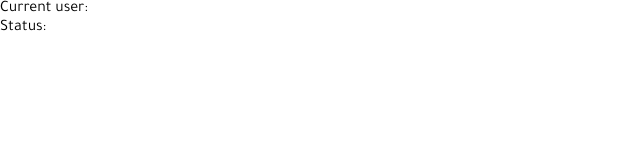
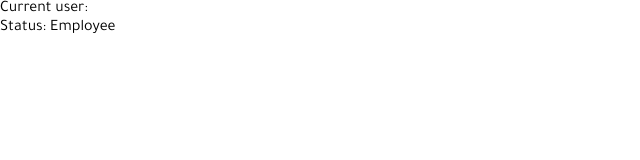
Before and after one commit to ayaOaya/frontEnd_virtualMachine, a React (Vite) app: page /usersstatus in a window 1280 px wide. Shown: the top 160 px of the page, without its empty margins (0-640 px from the left). Built offline with nearby package versions, Linux system fonts and the light colour scheme.

Commit message:
roles & permisions

```diff
--- a/package.json
+++ b/package.json
@@ -14,6 +14,7 @@
     "@fortawesome/react-fontawesome": "^0.2.0",
     "@reduxjs/toolkit": "^1.9.5",
     "@studio-freight/lenis": "^1.0.9",
+    "jwt-decode": "^3.1.2",
     "react": "^18.2.0",
     "react-dom": "^18.2.0",
     "react-redux": "^8.0.5",
--- a/src/UsersInfo/Dashbord/Dashbord.jsx
+++ b/src/UsersInfo/Dashbord/Dashbord.jsx
@@ -7,25 +7,27 @@ import { FontAwesomeIcon } from '@fortawesome/react-fontawesome'
  import { faFolderOpen } from "@fortawesome/free-solid-svg-icons"
  import { faVideo } from "@fortawesome/free-solid-svg-icons"
  import dashbordProps from '../Props/dashBordProps'
+ import useAuth from '../../hooks/useAuth'
 
 import "./style.scss"
 
 
 const Dahbord = () => {
+  const { username, isManager, isAdmin} = useAuth()
   return (
     <>
     <div className="dashbord">
       <div className="social-side-icons">
       <a  href="/"><FontAwesomeIcon icon={faHouse} className='icons-info-style'/></a> <br />
       <a href="/usersstatus"><FontAwesomeIcon icon={faUser} className='icons-info-style'/></a> <br />
-      <a href=""><FontAwesomeIcon icon={faClipboard} className='icons-info-style'/></a> <br />
+      {(isAdmin || isAdmin) && <a href=""><FontAwesomeIcon icon={faClipboard} className='icons-info-style'/></a>} <br />
       <a href=""><FontAwesomeIcon icon={faEnvelopeOpen} className='icons-info-style'/></a> <br />
       <a href=""><FontAwesomeIcon icon={faFolderOpen} className='icons-info-style'/></a> <br />
       <a href=""><FontAwesomeIcon icon={faVideo} className='icons-info-style'/></a> <br />
       </div>
 
       <div className="dash-container">
-        <div className="header-img"></div>
+        <div className="header-img"> Welcom {username}</div>
         <div className="header-image-titles"></div>
         <div className="dash-links">
           <ul className='dash-ul'>
--- a/src/UsersInfo/UsersStatus/UsersStatus.jsx
+++ b/src/UsersInfo/UsersStatus/UsersStatus.jsx
@@ -1,9 +1,12 @@
+import useAuth from "../../hooks/useAuth"
 
 const UsersStatus = () => {
+  const { username, status} = useAuth()
+
     const content = (
     <div className="status-employement">
-        <p>Current user:</p>
-        <p>Status:</p>
+        <p>Current user: {username}</p>
+        <p>Status: {status}</p>
     </div>
     )
   return content
--- /dev/null
+++ b/src/hooks/useAuth.jsx
@@ -0,0 +1,28 @@
+import { useSelector } from 'react-redux'
+import { selectCurrentToken } from "../features/auth/authSlice"
+import jwtDecode from 'jwt-decode'
+
+const useAuth = () => {
+    const token = useSelector(selectCurrentToken)
+    let isManager = false
+    let isAdmin = false
+    let status = "Employee"
+
+    if (token) {
+        const decoded = jwtDecode(token)
+        const { username, roles } = decoded.UserInfo
+
+        isManager = roles.includes('Manager')
+        isAdmin = roles.includes('Admin')
+
+        if (isManager) status = "Manager"
+        if (isAdmin) status = "Admin"
+
+        return { username, roles, status, isManager, isAdmin }
+    }
+
+    return { username: '', roles: [], isManager, isAdmin, status }
+}
+export default useAuth
+
+// 6:07:00
```
Also changed, not shown: 1 other file (tests, documents, lock files or other folders).
